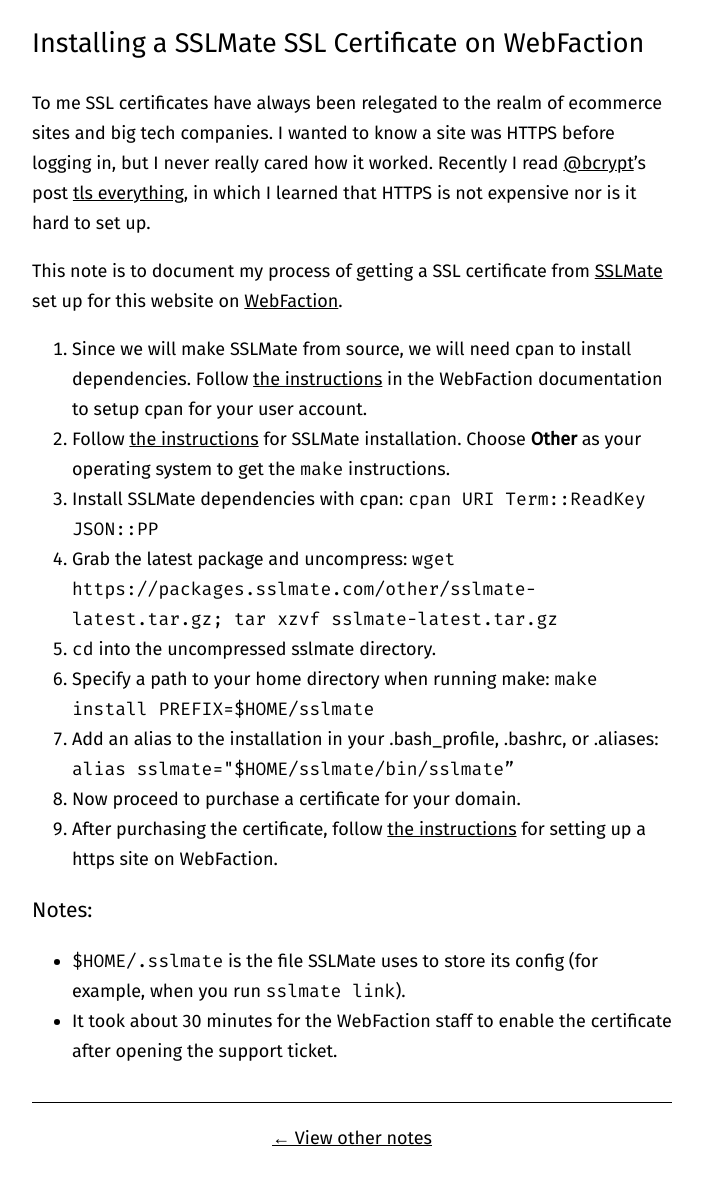
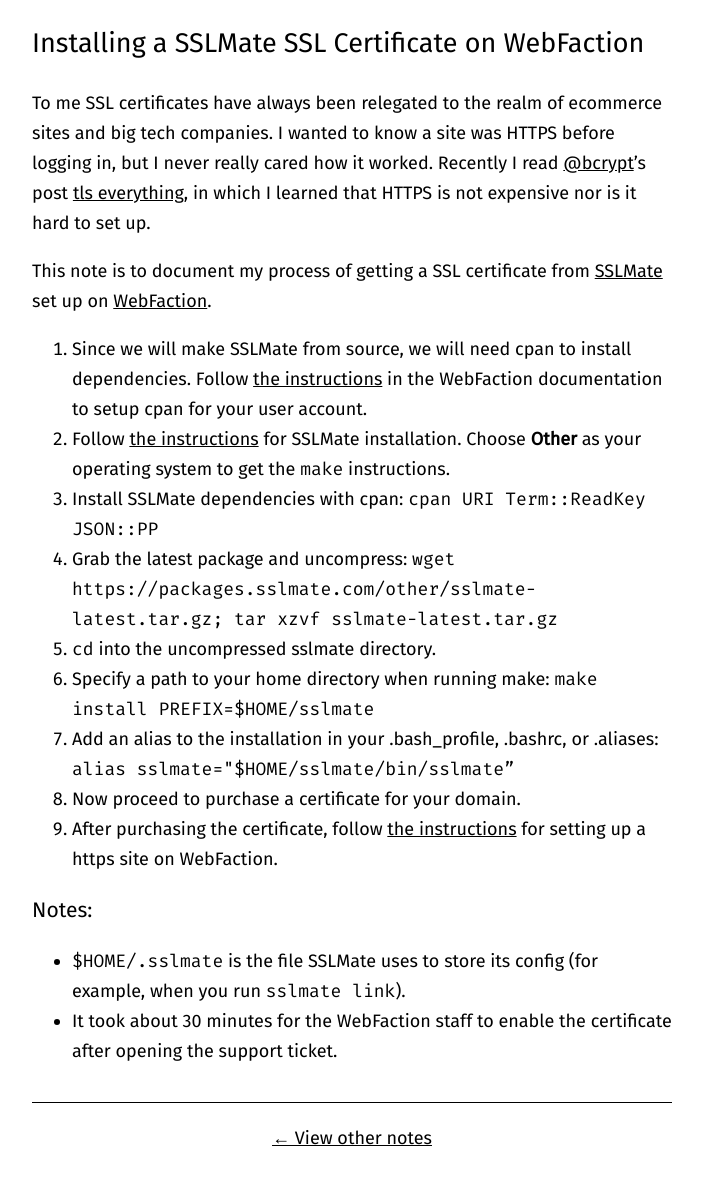
Before and after one commit to matthewspencer/notes, a Jekyll site: the page built from _posts/2015-01-25-sslmate-on-webfaction.md, in a window 1280 px wide. Shown: the whole page, without its empty margins (288-990 px from the left). Built offline with Jekyll 4.4.1, drawn with Linux system fonts in a browser that asks for light colours.

Commit message:
That’s no longer true.

```diff
--- a/_posts/2015-01-25-sslmate-on-webfaction.md
+++ b/_posts/2015-01-25-sslmate-on-webfaction.md
@@ -7,7 +7,7 @@
 
 To me SSL certificates have always been relegated to the realm of ecommerce sites and big tech companies. I wanted to know a site was HTTPS before logging in, but I never really cared how it worked. Recently I read [@bcrypt](https://twitter.com/bcrypt)’s post [tls everything](https://zyan.scripts.mit.edu/blog/tls-everything/), in which I learned that HTTPS is not expensive nor is it hard to set up.
 
-This note is to document my process of getting a SSL certificate from [SSLMate](https://sslmate.com/) set up for this website on [WebFaction](https://www.webfaction.com/?aid=35667).
+This note is to document my process of getting a SSL certificate from [SSLMate](https://sslmate.com/) set up on [WebFaction](https://www.webfaction.com/?aid=35667).
 
 1. Since we will make SSLMate from source, we will need cpan to install dependencies. Follow [the instructions](http://docs.webfaction.com/software/perl.html#installing-cpan-modules) in the WebFaction documentation to setup cpan for your user account.
 1. Follow [the instructions](https://sslmate.com/help/getting_started#install) for SSLMate installation. Choose **Other** as your operating system to get the `make` instructions.
```
